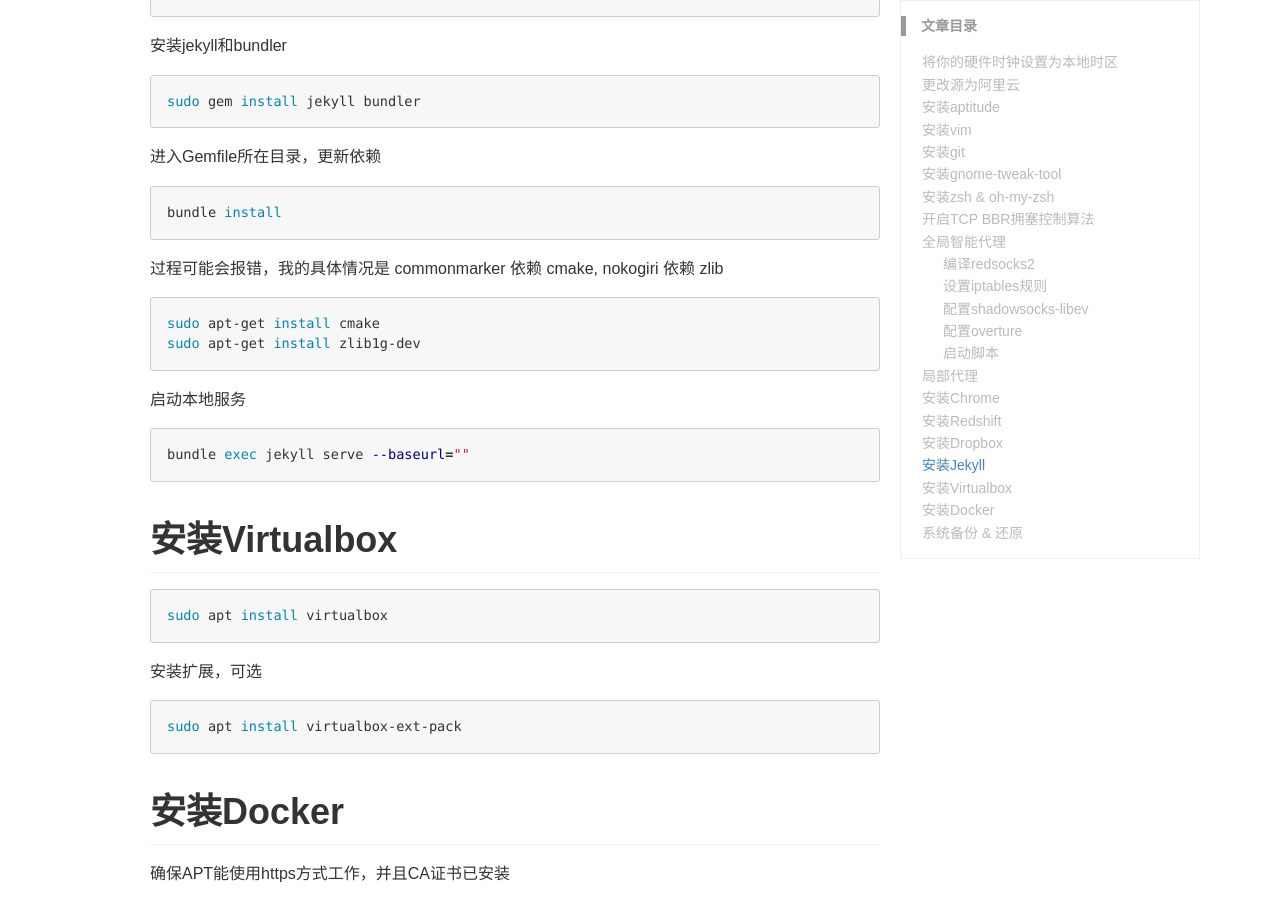
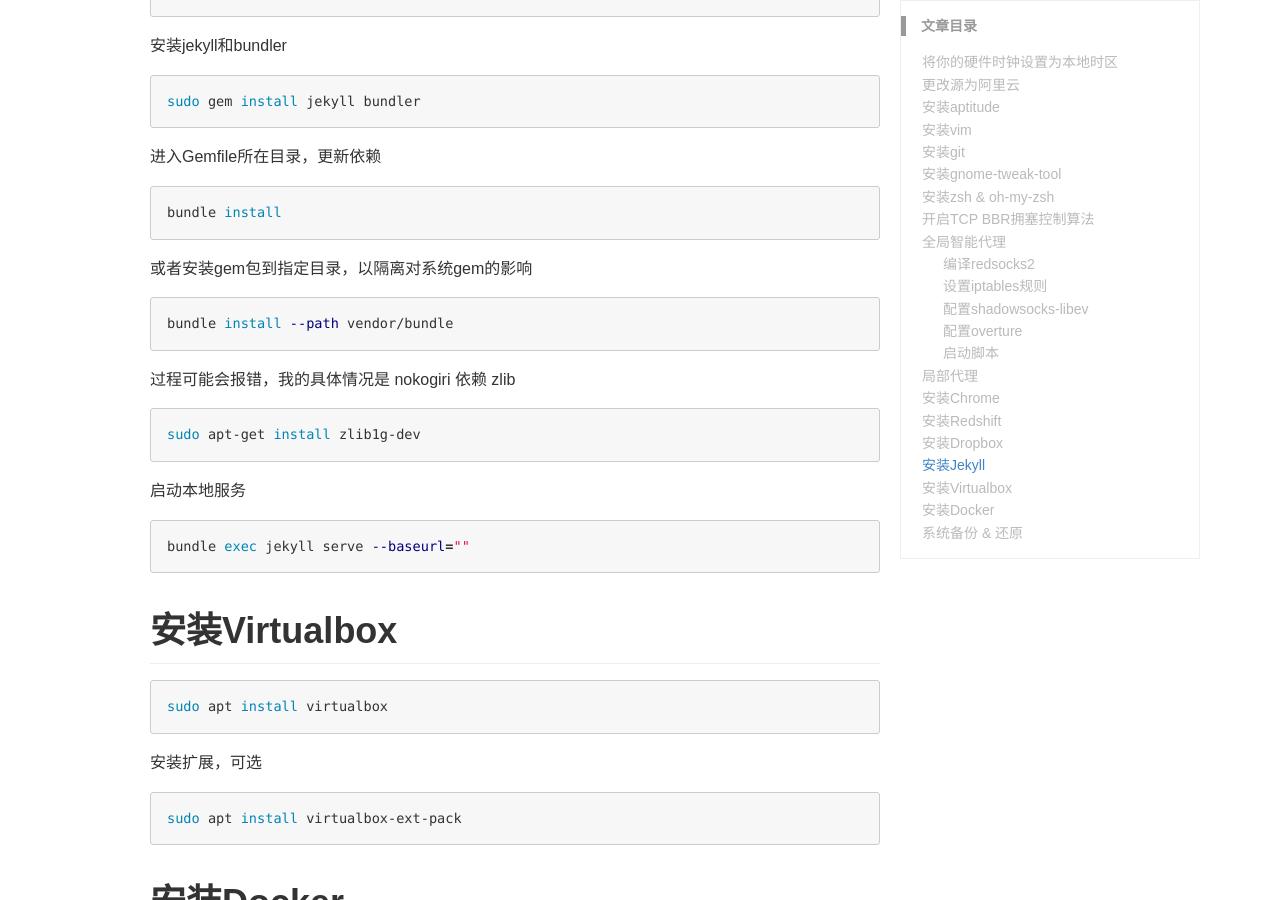
Before and after one commit to gemhowie/blog, a Jekyll site: the page built from _posts/2018-04-27-ubuntu-18.04-LTS-config.md, in a window 1280 px wide and 900 px high, scrolled down 17551 px. Built offline with Jekyll 4.4.1, drawn with Linux system fonts in a browser that asks for light colours; comment, search, counter and statistics services are not loaded.

Commit message:
update jekyll section

````diff
--- a/_posts/2018-04-27-ubuntu-18.04-LTS-config.md
+++ b/_posts/2018-04-27-ubuntu-18.04-LTS-config.md
@@ -858,10 +858,15 @@ sudo gem install jekyll bundler
 bundle install
 ```
 
-过程可能会报错，我的具体情况是 commonmarker 依赖 cmake, nokogiri 依赖 zlib
+或者安装gem包到指定目录，以隔离对系统gem的影响
 
 ```sh
-sudo apt-get install cmake
+bundle install --path vendor/bundle
+```
+
+过程可能会报错，我的具体情况是 nokogiri 依赖 zlib
+
+```sh
 sudo apt-get install zlib1g-dev
 ```
 
````
